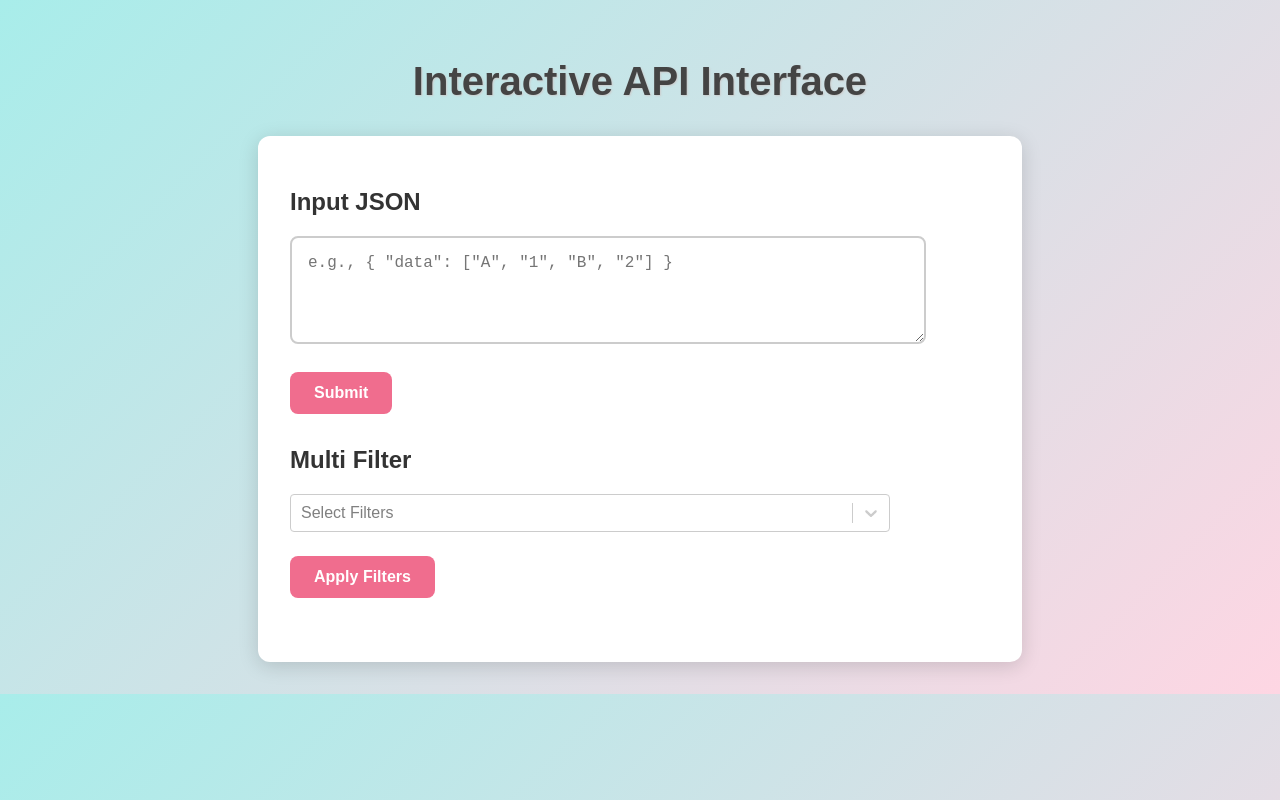
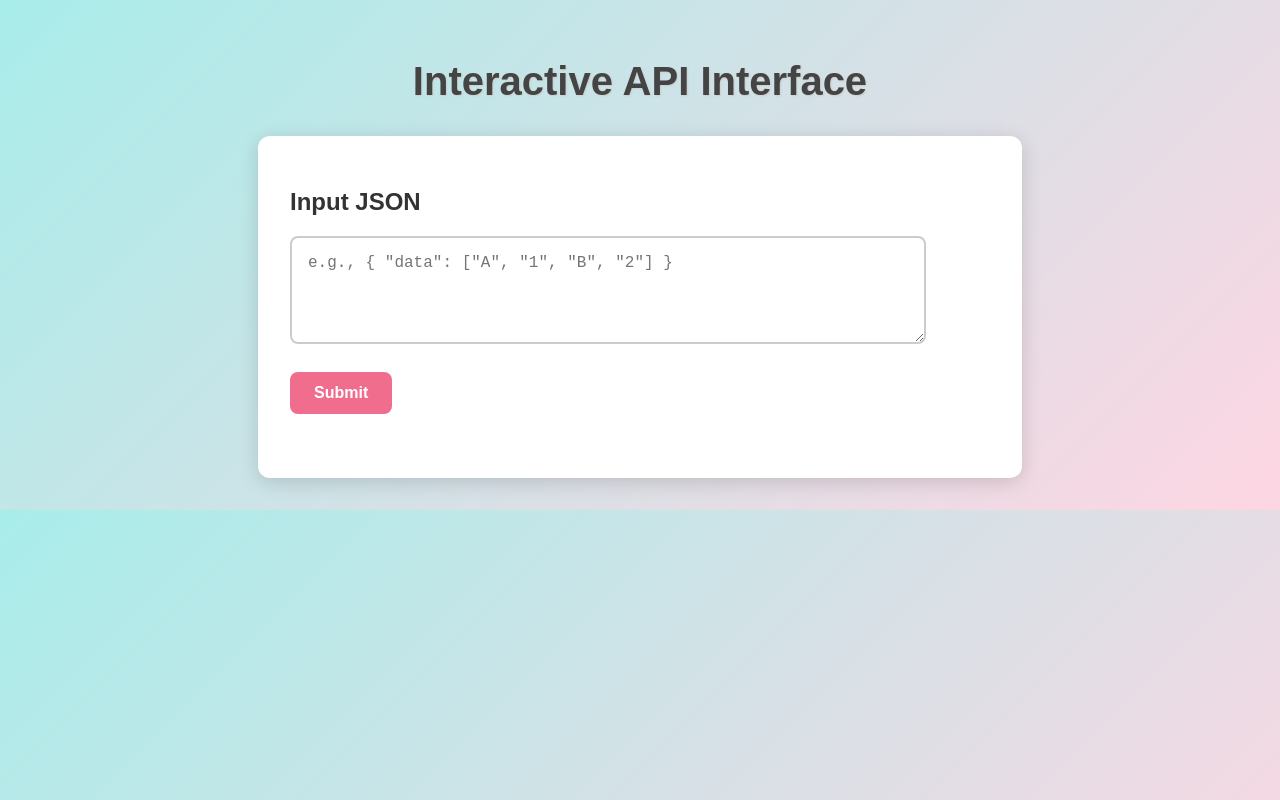
Before and after one commit to Akarshjai/bhflFront, a React (Vite) app: page / in a window 1280 px wide. Built offline with nearby package versions, Linux system fonts and the light colour scheme.

Commit message:
Update App.jsx

```diff
--- a/src/App.jsx
+++ b/src/App.jsx
@@ -1,7 +1,7 @@
 import React, { useState } from "react";
 import axios from "axios";
 import Select from "react-select";
-import "./index.css"; // Make sure to import the CSS
+import "./index.css"; // Make sure your CSS is imported
 
 const App = () => {
   const [jsonInput, setJsonInput] = useState("");
@@ -10,7 +10,10 @@ const App = () => {
   const [error, setError] = useState("");
   const [loading, setLoading] = useState(false);
 
-  // Use your backend URL or environment variable here
+  // Track whether the input JSON is valid
+  const [isJsonValid, setIsJsonValid] = useState(false);
+
+  // Use your actual backend URL here
   const backendURL = "https://bfhlback-kaqp.onrender.com/bfhl";
 
   const handleSubmit = async () => {
@@ -20,16 +23,23 @@ const App = () => {
 
     try {
       const parsedJson = JSON.parse(jsonInput);
+      // Basic validation check: must have 'data' array
       if (!parsedJson.data || !Array.isArray(parsedJson.data)) {
         setError("Invalid format. Ensure it has a 'data' array.");
+        setIsJsonValid(false);
         setLoading(false);
         return;
       }
 
+      // If JSON is valid, set flag to true
+      setIsJsonValid(true);
+
+      // Proceed to make the request
       const res = await axios.post(backendURL, parsedJson);
       setResponse(res.data);
     } catch (err) {
       setError("Invalid format or server error.");
+      setIsJsonValid(false);
     } finally {
       setLoading(false);
     }
@@ -42,7 +52,7 @@ const App = () => {
   ];
 
   const handleFilterApply = () => {
-    // Optionally implement additional client-side filtering here
+    // Optional: implement additional client-side filtering here if desired
   };
 
   return (
@@ -61,12 +71,14 @@ const App = () => {
             className="json-textarea"
           />
           {error && <div className="error-message">{error}</div>}
+
           <button className="btn" onClick={handleSubmit} disabled={loading}>
             {loading ? "Processing..." : "Submit"}
           </button>
         </div>
 
-        {/* Filter Section */}
+        {/* Show the Multi Filter only if JSON is valid */}
+        {isJsonValid && (
           <div className="filter-section">
             <h2>Multi Filter</h2>
             <Select
@@ -80,8 +92,9 @@ const App = () => {
               Apply Filters
             </button>
           </div>
+        )}
 
-        {/* Response Section */}
+        {/* Response Section (if the server returned data) */}
         {response && (
           <div className="response-box fade-in">
             <h2>Filtered Response</h2>
```
Lines whose indentation alone changed are shown as unchanged.
